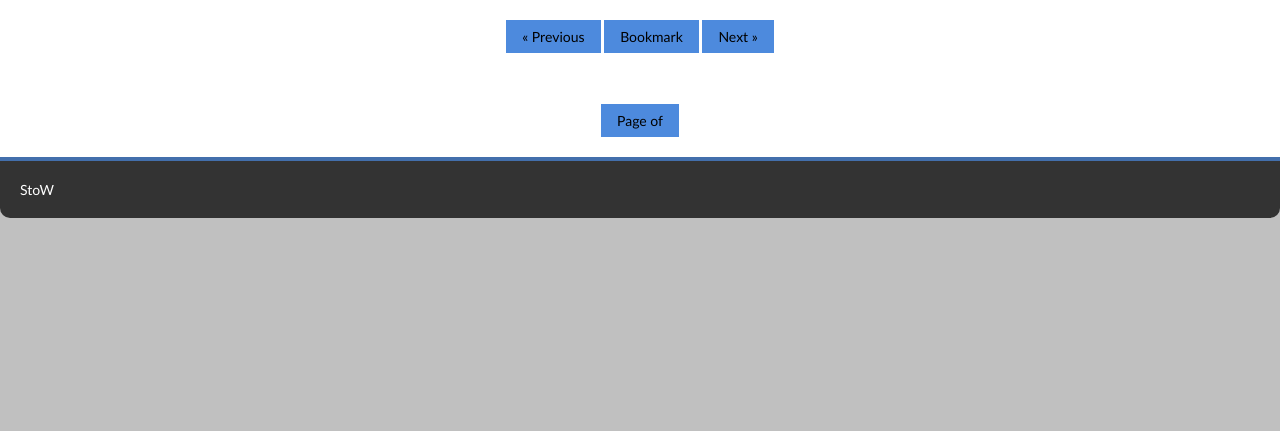
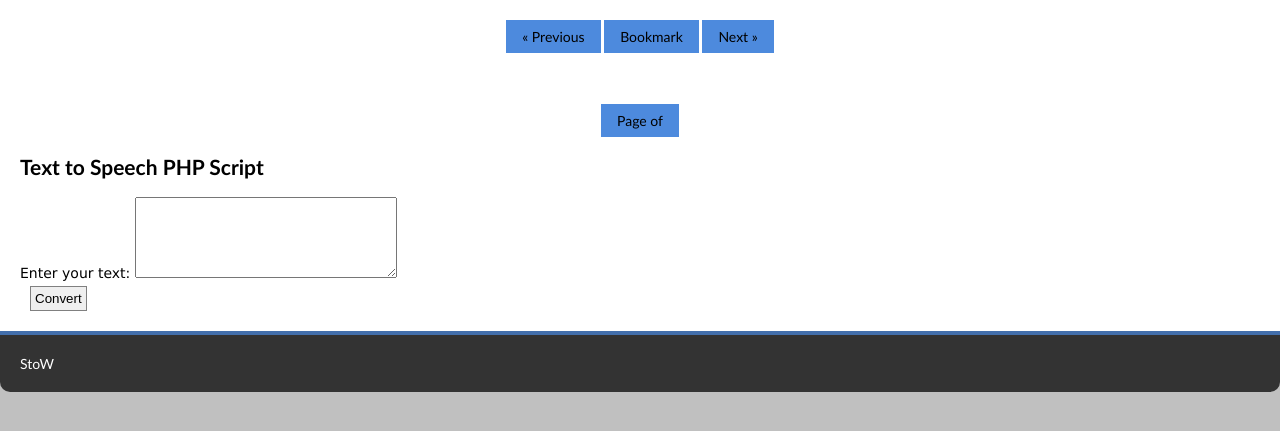
Before and after one commit to stefan-adrian/StoW-Stories-on-the-Web-, a PHP site: page /StoW/read in a window 1280 px wide. Shown: the part 70-501 px from the top of the page. Run offline with PHP 8.4, Linux system fonts and the light colour scheme.

Commit message:
Text-to-Speech Beginning

```diff
--- a/StoW/views/read/index.php
+++ b/StoW/views/read/index.php
@@ -3,7 +3,23 @@ Session::init();
 $pageText=Session::get('pageText');
 $page=Session::get('page');
 $numberOfPages=Session::get('numberOfPages');
+if($_POST){
+//get the text
+$text = substr($_POST['txttext'], 0, 100);
 
+//we are passing as a query string so encode it, space will become +
+$text = urlencode($text);
+
+//give a file name and path to store the file
+$file  = 'filename';
+$file = $file . ".mp3";
+
+//now get the content from the Google API using file_get_contents
+$mp3 = file_get_contents("http://translate.google.com/translate_tts?tl=en&q=$text");
+
+//save the mp3 file to the path
+file_put_contents($file, $mp3);
+}
 ?>
 
 <div>
@@ -35,4 +51,23 @@ $numberOfPages=Session::get('numberOfPages');
     <a href="#" class="next">Page <?php echo ($page)?> of <?php echo ($numberOfPages)?></a>  <br/>
 
     </div>
+
+    <h2>Text to Speech PHP Script</h2>
+
+<form action="" method="post">
+Enter your text:
+<textarea name="txttext" rows="5" cols="30"></textarea>
+<br>
+<input type="submit" name="submit" value="Convert">
+</form>
+
+<?php  if($_POST){?>
+
+<!-- play the audio file using a player. Here I'm used a HTML5 player. You can use any player insted-->
+<audio controls="controls" autoplay="autoplay">
+<source src="<?php echo $file; ?>" type="audio/mp3" />
+</audio>
+
+<?php }?>
+
 </div>
```
Also changed, not shown: 1 other file.
